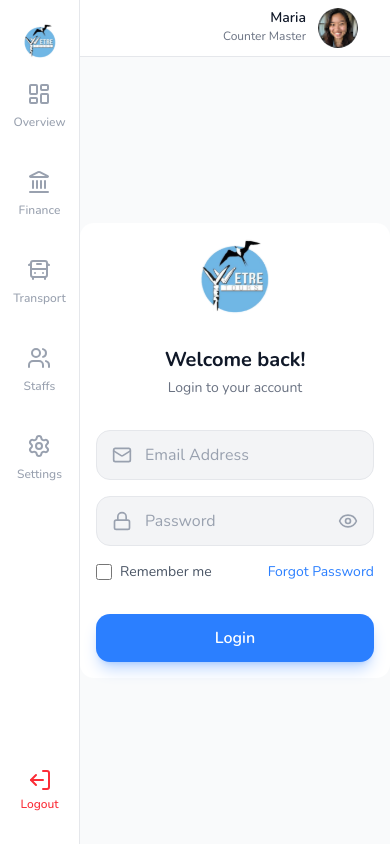
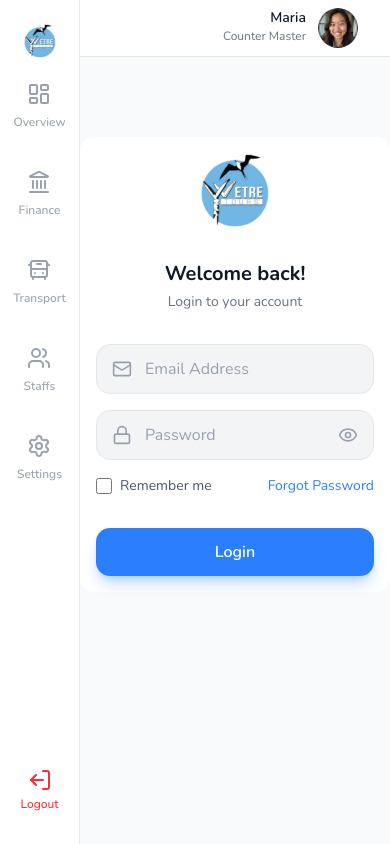
Before and after one commit to suman-chandra-barman/etre-tours-frontend, a Next.js app: page /login in a window 390 px wide. Built offline with nearby package versions, Linux system fonts and the light colour scheme.

Commit message:
fix: adjust layout of LoginPage for improved responsiveness and alignment

```diff
--- a/app/(auth)/login/page.tsx
+++ b/app/(auth)/login/page.tsx
@@ -15,7 +15,7 @@ function LoginPage() {
   };
 
   return (
-    <main className="w-full h-screen flex items-center justify-center bg-gray-50">
+    <main className="h-screen flex items-start xl:items-center justify-center mt-20 xl:mt-0 bg-gray-50">
       <section className="w-full max-w-md p-4 md:p-6 lg:p-8 bg-white rounded-xl">
         {/* Logo */}
         <div className="flex justify-center mb-8">
```
